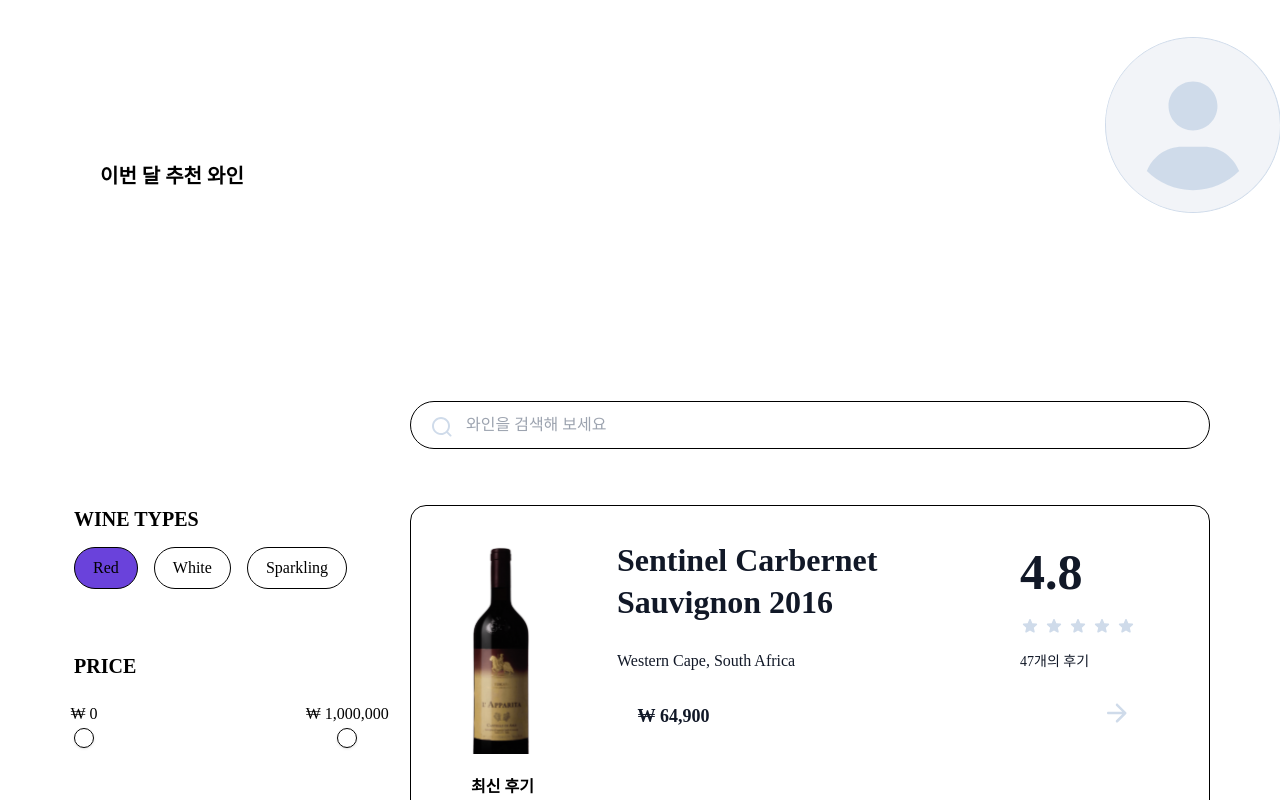
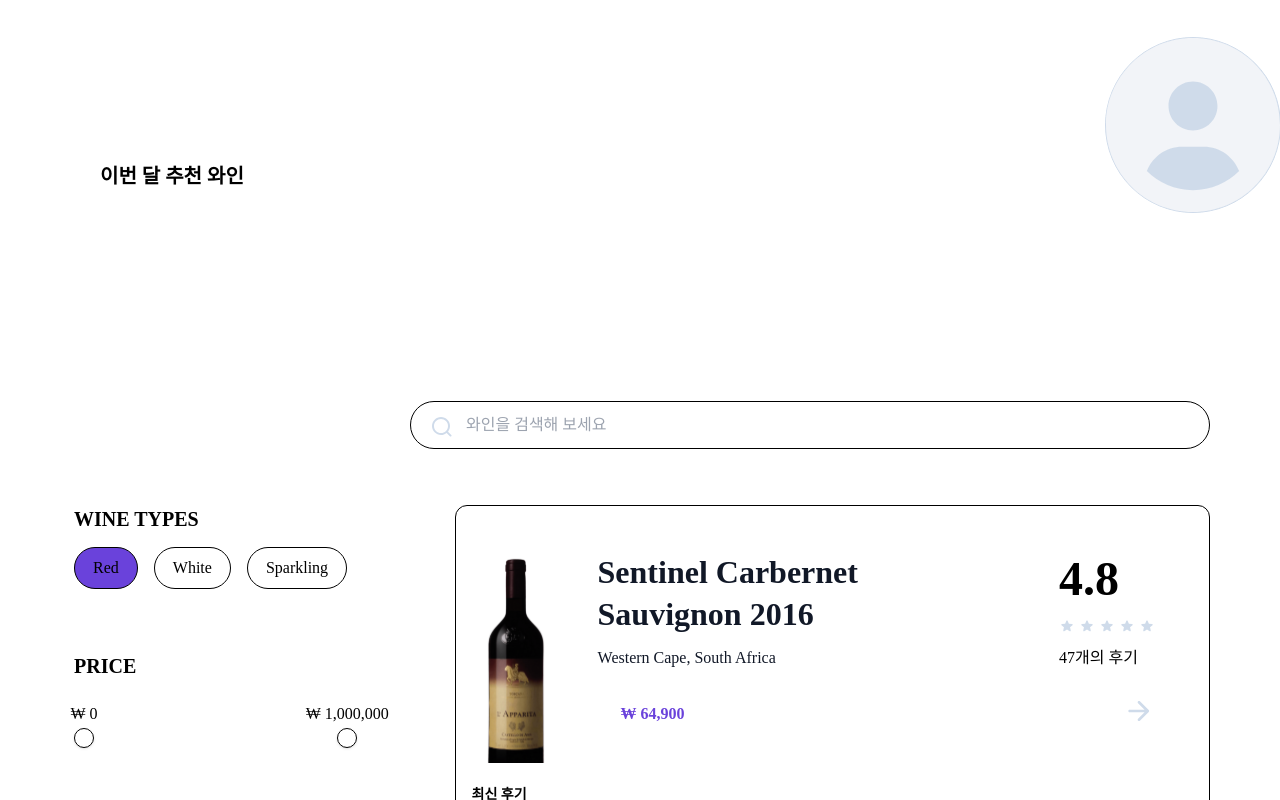
Before and after one commit to summerDev96/WHYNE_FE, a Next.js app: page /wines in a window 1280 px wide. Shown: the top 800 px of the page. Built offline with nearby package versions, Linux system fonts and the light colour scheme; a web font is replaced by a local one.

Commit message:
chore: WineListCard 중 WineListCard 구현

```diff
--- a/src/components/common/winelist/WineListCard.tsx
+++ b/src/components/common/winelist/WineListCard.tsx
@@ -4,6 +4,7 @@ import NextIcon from '@/assets/icons/Next.svg';
 import StarIcon from '@/assets/icons/Star.svg';
 import { ImageCard } from '@/components/common/card/ImageCard';
 import { Button } from '@/components/ui/button';
+import { cn } from '@/lib/utils';
 
 const mockWines = [
   {
@@ -50,85 +51,132 @@ const mockWines = [
 
 export default function WineListCard() {
   return (
-    <div className='gap-[24px] mt-[12px] max-w-[1140px] mx-auto'>
+    <div className='flex flex-col gap-[24px] px-[16px] mt-[12px] min-w-[370px] xl:max-w-[800px] md:mx-auto md:px-0'>
       {mockWines.map((wine) => (
-        <Link href={`/wines/${wine.id}`} passHref legacyBehavior key={wine.id}>
-          <a className='block no-underline'>
-            <div className='w-full rounded-[12px] border border-gray-300 bg-white flex flex-col mb-[32px] xl:w-[800px] xl:rounded-[16px] xl:mb-[50px]'>
+        <Link href={`/wines/${wine.id}`} key={wine.id} className='no-underline'>
+          {/* 카드 컨테이너 */}
+          <div className='w-full bg-white border border-gray-300 rounded-xl flex flex-col relative'>
             <ImageCard
               imageSrc={wine.image}
-                className='relative border-none px-[16px] pt-[20px] pb-0 xl:px-[60px] xl:pt-[40px]'
-                imageClassName='w-[60px] h-[208px]'
+              imageClassName='w-[60px] h-[208px] mt-[30px] block object-contain max-w-full max-h-full max-[342px]:w-full max-[342px]:h-auto'
+              className='pt-[20px] pb-0 border-none md:pl-[30px]'
+              rightSlot={null}
             >
-                <div className='flex flex-col gap-[16px] pr-0 ml-[16px] w-full xl:pr-[30px] xl:ml-[70px] xl:w-[549px]'>
-                  <div className='flex flex-col gap-[8px] xl:flex-row xl:justify-between xl:gap-[50px]'>
-                    {/* 좌측 name/region */}
-                    <div className='flex flex-col justify-start'>
-                      <div className='text-[18px] font-semibold text-gray-800 mb-[4px] relative -top-[7px] xl:custom-text-3xl-semibold xl:mb-[8px]'>
+              {/* ImageCard children 영역 (모바일 요소 포함) */}
+              <div className='flex flex-col w-full px-[16px] md:px-0'>
+                {/* name, region, price 버튼 */}
+                <div
+                  className='flex flex-col w-full ml-0 mt-[20px] gap-[8px]
+                             md:w-[300px] md:ml-[36px] md:gap-[10px]'
+                >
+                  <div
+                    className='custom-text-xl-semibold text-gray-800 leading-[32px] h-auto
+                               break-words max-w-[220px] mt-[5px] md:custom-text-3xl-semibold md:max-w-none'
+                  >
                     {wine.name}
                   </div>
-                      <div className='text-[14px] text-gray-500 relative top-[10px] xl:custom-text-lg-regular'>
+                  <div
+                    className='custom-text-md-regular text-gray-500 leading-[24px] h-[24px]
+                               md:text-[16px] md:leading-[26px] md:h-[26px] break-words'
+                  >
                     {wine.region}
                   </div>
+                  <Button
+                    variant='purpleLight'
+                    className='
+    text-[14px] text-purpleDark font-bold leading-[24px]
+    px-[10px] py-[4px] rounded-[10px] h-auto
+
+    w-full max-w-[86px] md:max-w-none
+
+    md:text-[18px] md:leading-[26px]
+    md:px-[15px] md:py-[8px]
+    md:rounded-[12px]
+    md:w-[110px] md:h-[42px] md:mt-[12px]'
+                  >
+                    ₩ {wine.price.toLocaleString()}
+                  </Button>
                 </div>
 
-                    {/* 우측 rating */}
-                    <div className='flex flex-row items-center gap-[8px] pt-[8px] xl:flex-col xl:items-start xl:justify-start xl:pl-[30px] xl:pt-[20px]'>
-                      <div className='text-[28px] font-bold relative -top-[4px] xl:text-[50px] xl:font-black'>
+                {/* 모바일용 rating */}
+                <div
+                  className='flex flex-row items-start mt-[23px] w-full ml-0 gap-[6px]
+                             md:hidden'
+                >
+                  <div className='text-[28px] font-extrabold text-gray-800 w-auto h-auto'>
                     {wine.rating.toFixed(1)}
                   </div>
-                      <div className='flex flex-col gap-[4px] mt-[22px]'>
-                        <div className='flex gap-[4px]'>
+                  <div className='flex flex-col gap-[5px] ml-[15px] w-[100px] h-auto mt-[-6px]'>
+                    <div className='flex gap-[4px] flex-nowrap'>
                       {Array.from({ length: 5 }).map((_, i) => (
                         <StarIcon
                           key={i}
-                              className={
-                                wine.rating >= i + 1
-                                  ? 'w-4 h-4 fill-primary'
-                                  : 'w-4 h-4 fill-gray-300'
-                              }
-                              style={{ width: '20px', height: '20px' }}
+                          className={cn(
+                            wine.rating >= i + 1 ? 'fill-purpleDark' : 'fill-gray-300',
+                            'w-3 h-3',
+                          )}
                         />
                       ))}
                     </div>
-                        <div className='text-[14px] text-gray-500 text-nowrap xl:mt-[12px]'>
+                    <div className='custom-text-xs-regular text-gray-500 break-words'>
                       47개의 후기
                     </div>
                   </div>
                 </div>
-                  </div>
 
-                  {/* 가격 + 버튼 */}
-                  <div className='flex justify-between items-center w-full'>
-                    <Button
-                      variant='purpleLight'
-                      size='xs'
-                      width='sm'
-                      fontSize={null}
-                      className='text-[16px] text-primary mt-[4px] xl:custom-text-2lg-bold xl:mt-[7px]'
-                    >
-                      ₩ {wine.price.toLocaleString()}
-                    </Button>
-                    {/* ✅ NextIcon → 버튼화 + hover 스타일 */}
-                    <button type='button' className='group p-[4px] rounded-[4px]'>
-                      <NextIcon className='w-[24px] h-[24px] text-gray-300 group-hover:text-gray-500 xl:w-[30px] xl:h-[30px]' />
+                {/* 모바일용 NextIcon */}
+                <div className='flex-grow md:hidden flex justify-end items-center px-[16px] pr-[10px] mt-[-35px]'>
+                  <button type='button' className='w-[36px] h-[36px] p-[4px] rounded'>
+                    <NextIcon className='w-full h-full text-gray-300 hover:text-gray-500' />
                   </button>
                 </div>
               </div>
             </ImageCard>
 
-              {/* 구분선 + 후기 */}
-              <div className='w-full h-[1px] bg-gray-300' />
-              <div className='px-[16px] py-[20px] xl:px-[60px] xl:py-[20px]'>
-                <div className='text-[14px] font-semibold text-gray-800 mb-[4px] xl:text-[16px]'>
+            {/* 태블릿/PC용 rating */}
+            <div className='hidden md:flex flex-col items-start absolute top-[40px] right-[-10px] z-10'>
+              <div className='text-[48px] font-extrabold text-gray-800 leading-[48px] md:mt-[9px]'>
+                {wine.rating.toFixed(1)}
+              </div>
+              <div className='flex flex-col gap-[5px] w-[160px] mt-[15px] items-start'>
+                <div className='flex gap-[4px] flex-nowrap'>
+                  {Array.from({ length: 5 }).map((_, i) => (
+                    <StarIcon
+                      key={i}
+                      className={cn(
+                        wine.rating >= i + 1 ? 'fill-purpleDark' : 'fill-gray-300',
+                        'w-[16px] h-[16px]',
+                      )}
+                    />
+                  ))}
+                </div>
+                <div className='custom-text-sm-regular text-gray-500 break-words w-[100px] text-left mt-[7px]'>
+                  47개의 후기
+                </div>
+              </div>
+            </div>
+
+            {/* 태블릿/PC용 NextIcon */}
+            <button
+              type='button'
+              className='w-[40px] h-[40px] p-[4px] rounded flex-shrink-0 ml-0 hidden md:block absolute top-[185px] right-[50px] z-20'
+            >
+              <NextIcon className='w-full h-full text-gray-300 hover:text-gray-500' />
+            </button>
+
+            {/* 구분선 */}
+            <div className='w-full h-px bg-gray-300 mt-[-1px]' />
+
+            {/* 후기 영역 */}
+            <div className='px-[16px] py-[20px]'>
+              <div className='text-[14px] font-semibold text-gray-800 mb-[4px] break-words'>
                 최신 후기
               </div>
-                <div className='text-[14px] font-normal text-gray-500 leading-[24px] xl:text-[16px] xl:leading-[26px]'>
+              <div className='text-[14px] text-gray-500 leading-[24px] break-words'>
                 {wine.review}
               </div>
             </div>
           </div>
-          </a>
         </Link>
       ))}
     </div>
```
Also changed, not shown: 1 other file (tests, documents, lock files or other folders). Lines whose indentation alone changed are shown as unchanged.
